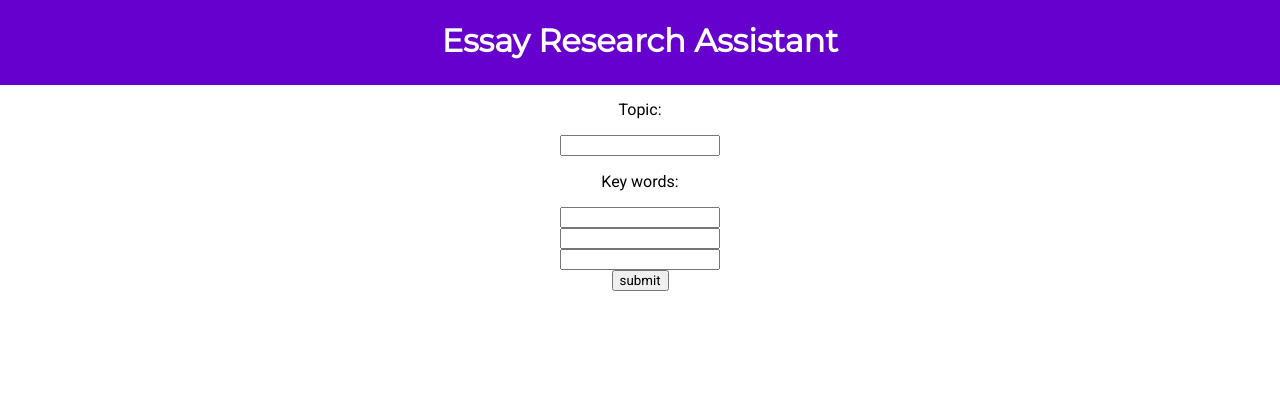
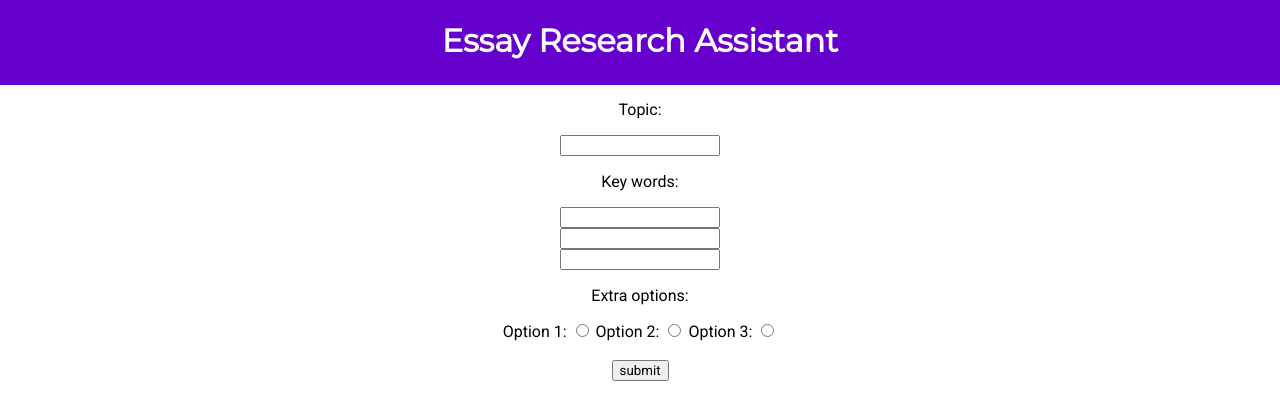
Before and after one commit to MousaZourob/EssayResearcher, a Flask app: page / in a window 1280 px wide. Shown: the top 420 px of the page. Run offline with Flask 2, Linux system fonts and the light colour scheme.

Commit message:
added radio buttons and fixed unfilled parameters issue

```diff
--- a/main.py
+++ b/main.py
@@ -1,15 +1,21 @@
-from flask import Flask, redirect, url_for, render_template, request
+from flask import Flask, redirect, url_for, render_template, request, flash
 
 app = Flask(__name__)   # Initializes app instance
+app.secret_key = "0RjiQhdtLs"
 
 @app.route("/", methods=["POST", "GET"])    # Sets URL tag for home page and initializes HTTP protocols
 def home():                                 # Defines and renders home page
     if request.method == "POST":
-        research = request.form["research"]
-        key_word1 = request.form["keyword1"]
-        key_word2 = request.form["keyword2"]
-        key_word3 = request.form["keyword3"]
-        return redirect(url_for("research", topic=research, word1=key_word1, word2=key_word2, word3=key_word3))
+        topic = request.form["research"]
+        keyword1 = request.form["keyword1"]
+        keyword2 = request.form["keyword2"]
+        keyword3 = request.form["keyword3"]
+        keywords = [keyword1, keyword2, keyword3]
+        if len(topic) == 0 or len(keyword1) == 0 or (keyword2) == 0 or (keyword3) == 0:
+            flash("Fill in all the boxes!")
+            return redirect(url_for("home"))
+
+        return redirect(url_for("research", topic=topic, word1=keyword1, word2=keyword2, word3=keyword3))
     else:
         return render_template("home.html")
 
--- a/templates/base.html
+++ b/templates/base.html
@@ -12,7 +12,7 @@
         <h1>Essay Research Assistant</h1>
     </div>
     <style>
-        p, a, input, button {
+        p, a, input, button, form {
             font-family: 'Roboto', sans-serif;
             color: black;
         }
--- a/templates/home.html
+++ b/templates/home.html
@@ -2,6 +2,7 @@
 
 {% block head %}
     <title> SmartResearch </title>
+
 {% endblock %}
 
 {% block content %}
@@ -9,12 +10,14 @@
         <p>Topic:</p>
         <input type="text" name="research"/>
         <p>Key words:</p>
-        <input type="text" name="keyword1"/>
-        <br />
-        <input type="text" name="keyword2"/>
-        <br />
-        <input type="text" name="keyword3"/>
-        <br />
+        <input type="text" name="keyword1"/> <br />
+        <input type="text" name="keyword2"/> <br />
+        <input type="text" name="keyword3"/> <br />
+        <p>Extra options:</p>
+        Option 1: <input type="radio" name="option1"/>
+        Option 2: <input type="radio" name="option2"/>
+        Option 3: <input type="radio" name="option3"/>
+        <br /> <br />
         <input type="submit" value=submit />
     </form>
 {% endblock %}
```
